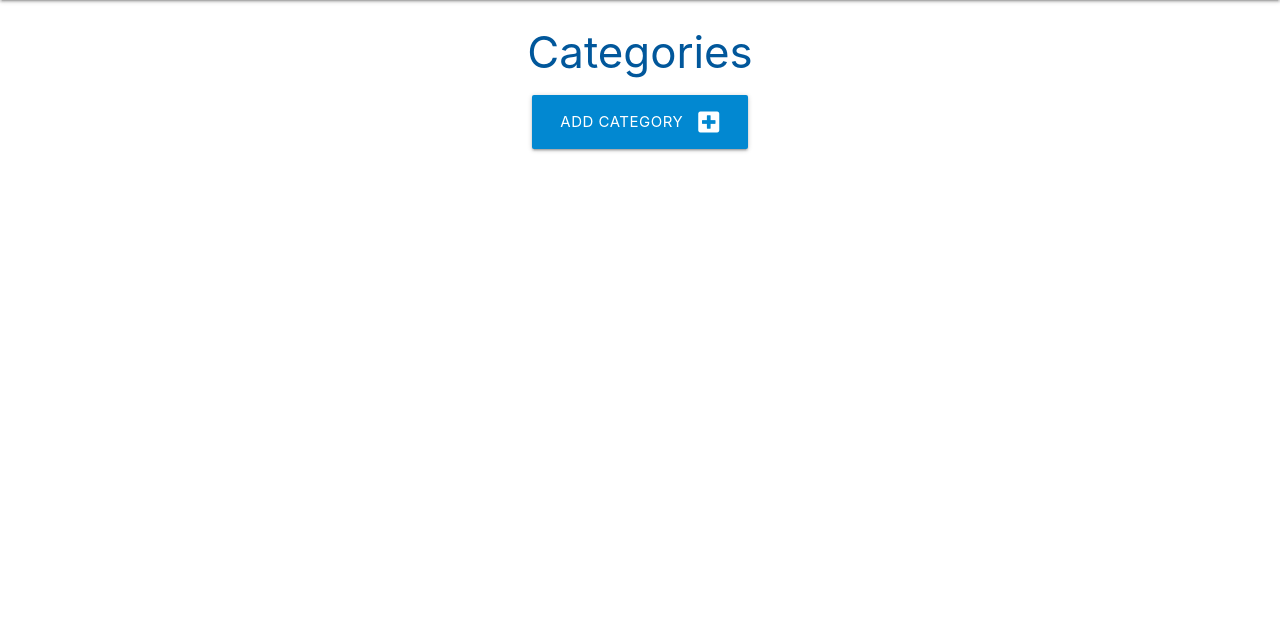
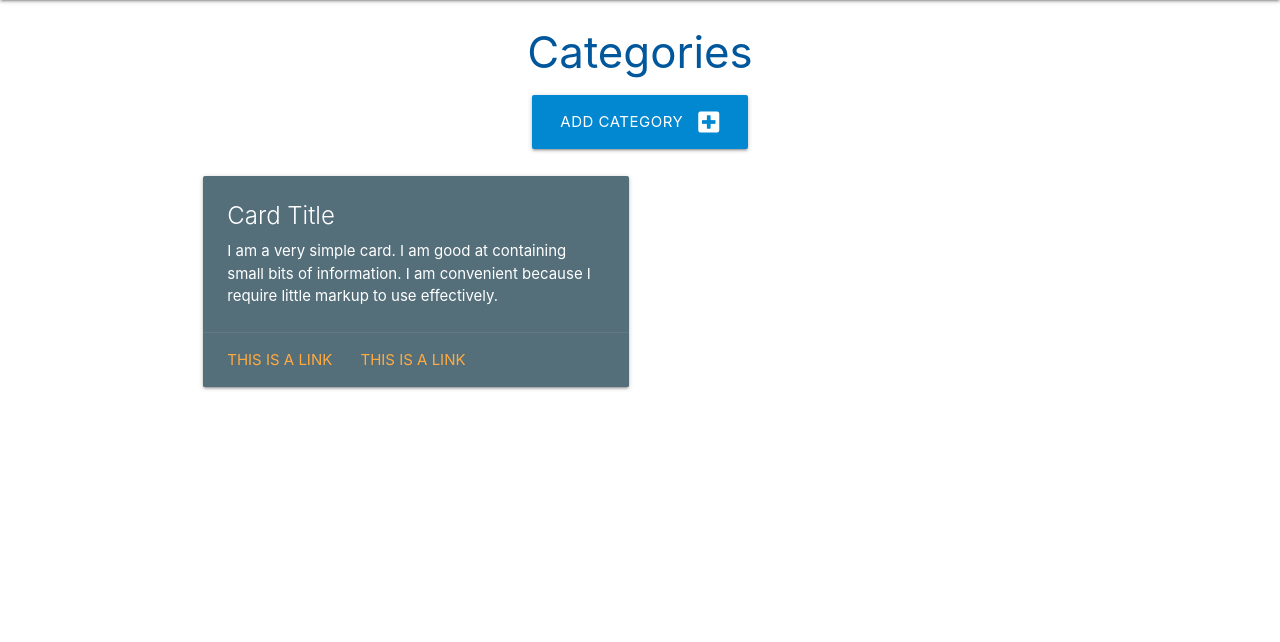
Before and after one commit to Manuperezro/TaskManngerRDB, a Flask app: page /categories in a window 1280 px wide. Shown: the part 64-706 px from the top of the page. Run offline with Flask 3, Linux system fonts and the light colour scheme.

Commit message:
adding categories bug fix

```diff
--- a/taskmanager/models.py
+++ b/taskmanager/models.py
@@ -26,3 +26,4 @@ class Task(db.Model):
         return "#{0} - Task: {1} | Urgent: {2}".format(
             self.id, self.task_name, self.is_urgent
         )
+        # return f"#{self.id}-Task:{self.task_name} |Urgent:{self.is_urgent}"
--- a/taskmanager/templates/add_category.html
+++ b/taskmanager/templates/add_category.html
@@ -1,7 +1,7 @@
 {% extends "base.html" %}
 {% block content %}
 
-<h3 class="light-blue-text text-darken-4 center-align">Add Categor</h3>
+<h3 class="light-blue-text text-darken-4 center-align">Add Category</h3>
 
 <div class="row card-panel grey lighten-5">
     <form class="col s12" method="POST" action="{{ url_for('add_category') }}">
--- a/taskmanager/templates/categories.html
+++ b/taskmanager/templates/categories.html
@@ -11,4 +11,21 @@
     </div>
 </div>
 
+
+<div class="row">
+    <div class="col s12 m6">
+      <div class="card blue-grey darken-1">
+        <div class="card-content white-text">
+          <span class="card-title">Card Title</span>
+          <p>I am a very simple card. I am good at containing small bits of information.
+          I am convenient because I require little markup to use effectively.</p>
+        </div>
+        <div class="card-action">
+          <a href="#">This is a link</a>
+          <a href="#">This is a link</a>
+        </div>
+      </div>
+    </div>
+  </div>
+
 {% endblock %}
```
Also changed, not shown: taskmanager/__init__.py (line endings or trailing spaces).
